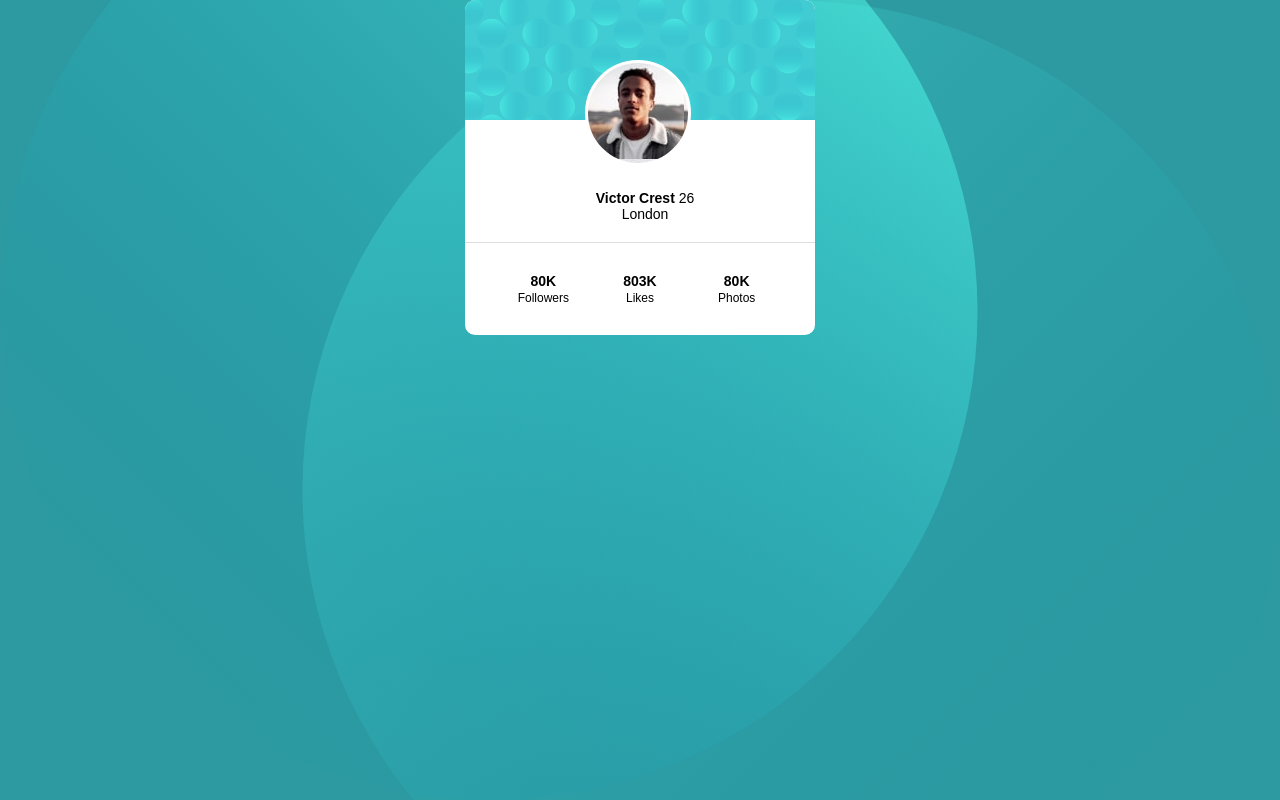
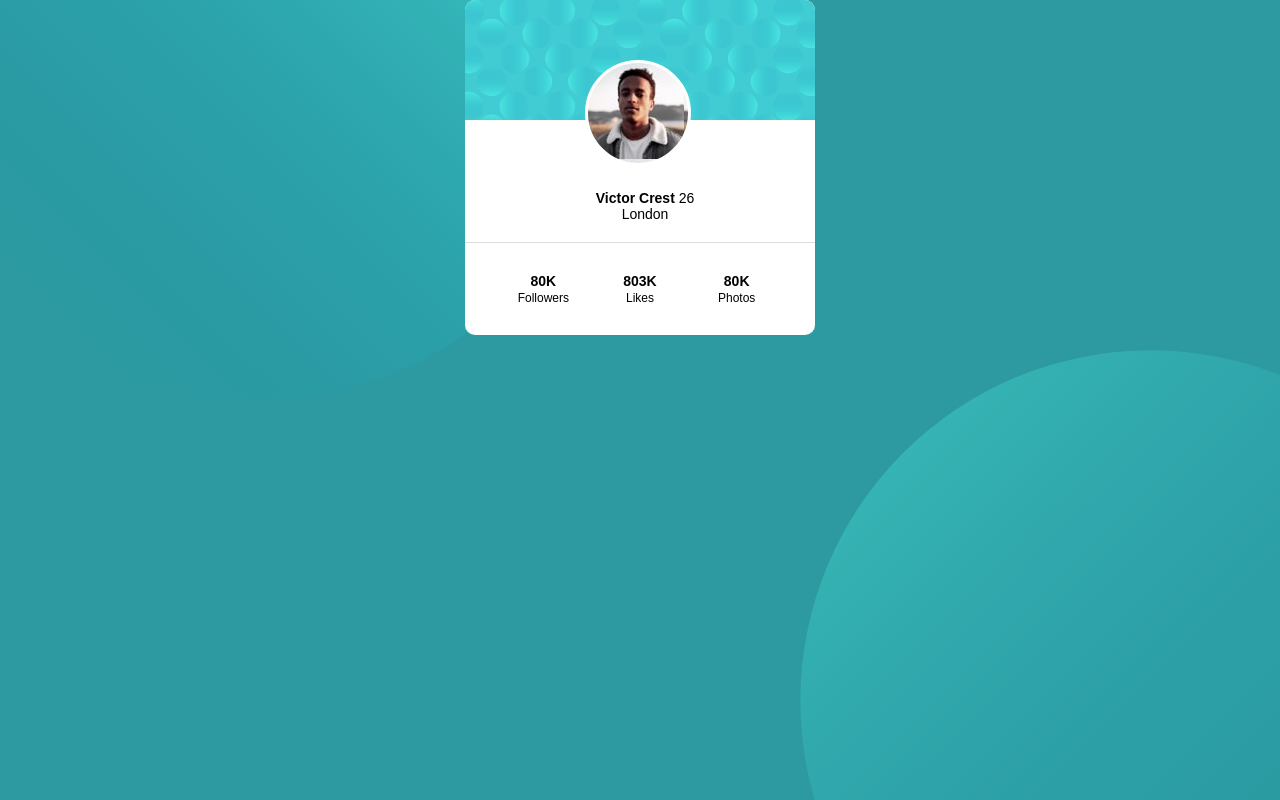
Before and after one commit to jesus91fael/exercicio3, a plain HTML site: page index.html in a window 1280 px wide. Drawn offline with Linux system fonts and the light colour scheme.

Commit message:
subindo correção background

```diff
--- a/css/estilo.css
+++ b/css/estilo.css
@@ -9,15 +9,14 @@
 }
 
 .pag{
-
+    margin: 0 auto;
     background: url("../images/bg-pattern-top.svg") no-repeat top left, url("../images/bg-pattern-bottom.svg") no-repeat right bottom;
-    background-position: bottom left, top right;
+    background-position: -90px -300px, 800px 350px;
+    background-size: 700px;
     background-color: #2c9aa0;
     max-width: 1440px;
     min-height: 100vh;
     z-index: 0;
-
-
 }
 
 
@@ -29,9 +28,6 @@
     background-color: #ffffff;
     overflow:hidden;
     z-index: 1;
-
-
-
 }
 
 span{
@@ -46,7 +42,6 @@ span{
     position: absolute;
     padding: 50px;
     margin: 60px 120px;
-
 }
 
 .imagem{
@@ -55,28 +50,21 @@ span{
     background-repeat: no-repeat;
     position:relative;
     padding: 60px;
-
-
-
 }
 
 .dados{
     border-bottom: 1px solid #dfdddd;
     padding-top: 40px;
     padding-bottom: 20px;
-
 }
 
 .alinhamento{
     margin: 30px 0px 0px 10px;
-
-
 }
 
 .seguidores{
     display: flex;
     padding: 30px;
-
 }
 
 .info{
```
